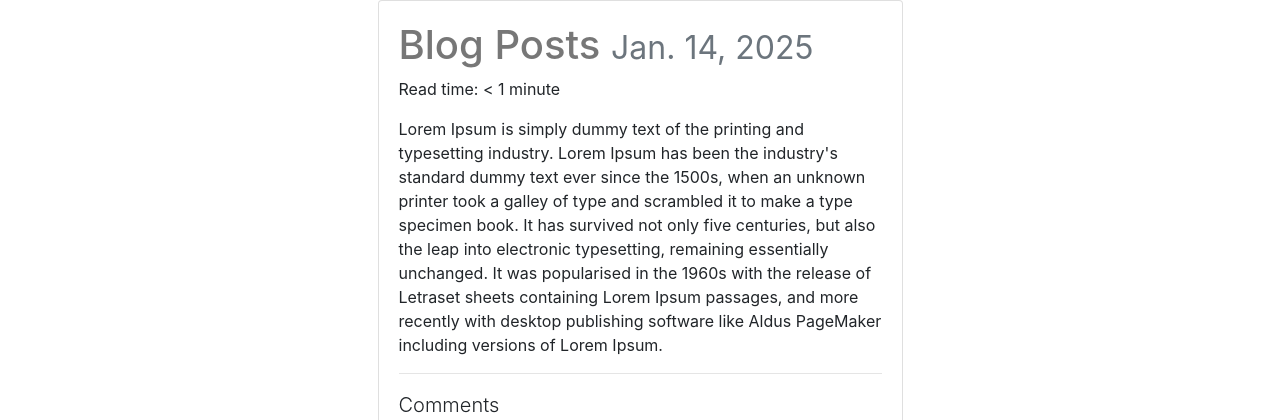
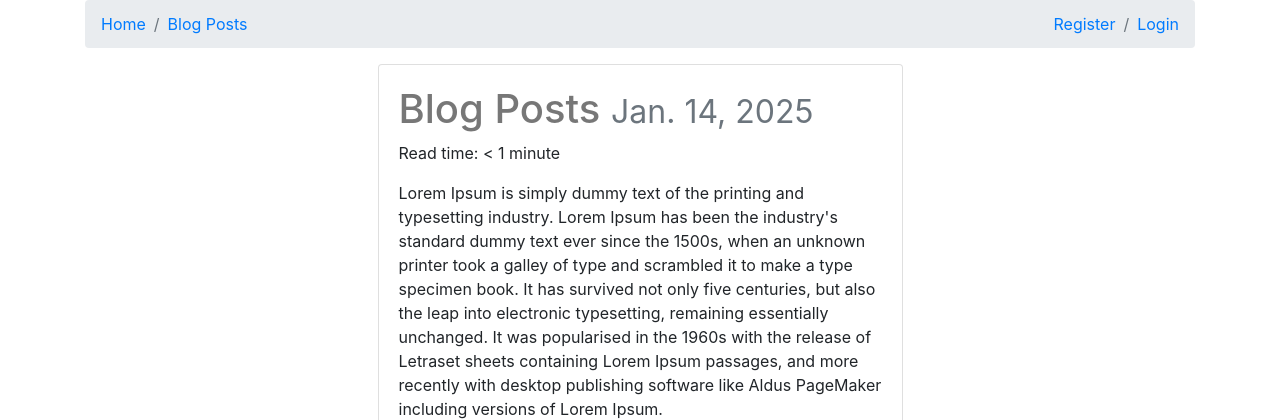
Before and after one commit to Manish-loop/Django-Blog-project, a Django app: a page that uses posts/templates/posts/base.html in a window 1280 px wide. Shown: the top 420 px of the page. Run offline with Django 5.2, Linux system fonts and the light colour scheme; data comes from the database, SQL or seed files in the repository; both versions use the stored data as it was after the commit; some libraries are stand-ins or nearby versions.

Commit message:
Navigation

```diff
--- a/posts/templates/posts/base.html
+++ b/posts/templates/posts/base.html
@@ -6,8 +6,8 @@
     <meta charset="UTF-8">
     <meta name="viewport" content="width=device-width, initial-scale=1.0">
     <title>{% block head_title %} Blog Post {% endblock head_title %} </title>
+    <link href="https://maxcdn.bootstrapcdn.com/bootstrap/4.5.2/css/bootstrap.min.css" rel="stylesheet">
 
-    <link href="https://maxcdn.bootstrapcdn.com/bootstrap/4.5.2/css/bootstrap.min.css" rel="stylesheet">
     <link rel='stylesheet' href='{% static "css/base.css" %}'>
 
     {% block head_extra %}   {% endblock head_extra %}
@@ -28,13 +28,30 @@
     <div class="messages">
         <ul class="messages">
             {% for message in messages %}
-            <li{% if message.tags %} class="{{ message.tags }}" {% endif %}>{{ message }}</li>
+            <li {% if message.tags %} class="{{ message.tags }}" {% endif %}>{{ message }}</li>
             {% endfor %}
         </ul>
     </div>
     {% endif %}
 
-    <div class="container">
+    <div class='container'>
+        <ul class="breadcrumb d-flex">
+
+            <li class="breadcrumb-item"><a href="{% url "posts:list" %}">Home</a></li>
+             {% block post_detail_link %}
+             {% endblock %}
+
+            <div class="ml-auto d-flex">
+                {% if not request.user.is_authenticated %}
+                <li class="breadcrumb-item"><a href="{% url "register" %}">Register</a></li>
+                <li class="breadcrumb-item"><a href="{% url "login" %}">Login</a></li>
+                {% else %}
+                <li class="breadcrumb-item"><a href="{% url "logout" %}">Logout</a></li>
+
+            </div>
+            {% endif %}
+        </ul>
+
     {% block content %}{% endblock content %}
     </div>
 
--- a/posts/templates/posts/post_detail.html
+++ b/posts/templates/posts/post_detail.html
@@ -3,6 +3,10 @@
 {% block head_title %}
 {{ instance.title }} | {{ block.super }}
 {% endblock head_title %}
+
+{% block post_detail_link %}
+<li class="breadcrumb-item"> <a href='{{ instance.get_absolute_url }}'> {{ instance.title }} </a> </li>
+{% endblock %}
 
 {% block content %}
 <div class="col-12 col-sm-10 col-md-8 col-lg-6 mb-1 offset-sm-1 offset-md-2 offset-lg-3">
@@ -13,13 +17,13 @@
         {% endif %}
 
         <div class="card-body">
-            <!-- Draft or Future Post Labels -->
-            {% comment %} {% if instance.draft %}
+
+            {% if instance.draft %}
                 <h3 class="text-danger">Admin only: Draft</h3>
             {% endif %}
             {% if instance.publish > today %}
                 <h3 class="text-warning">Admin only: Future Post</h3>
-            {% endif %} {% endcomment %}
+            {% endif %}
 
             <h1>{{ instance.title }}
                 <small class="text-muted">{{ instance.publish }}</small>
```
Also changed, not shown: db.sqlite3.
